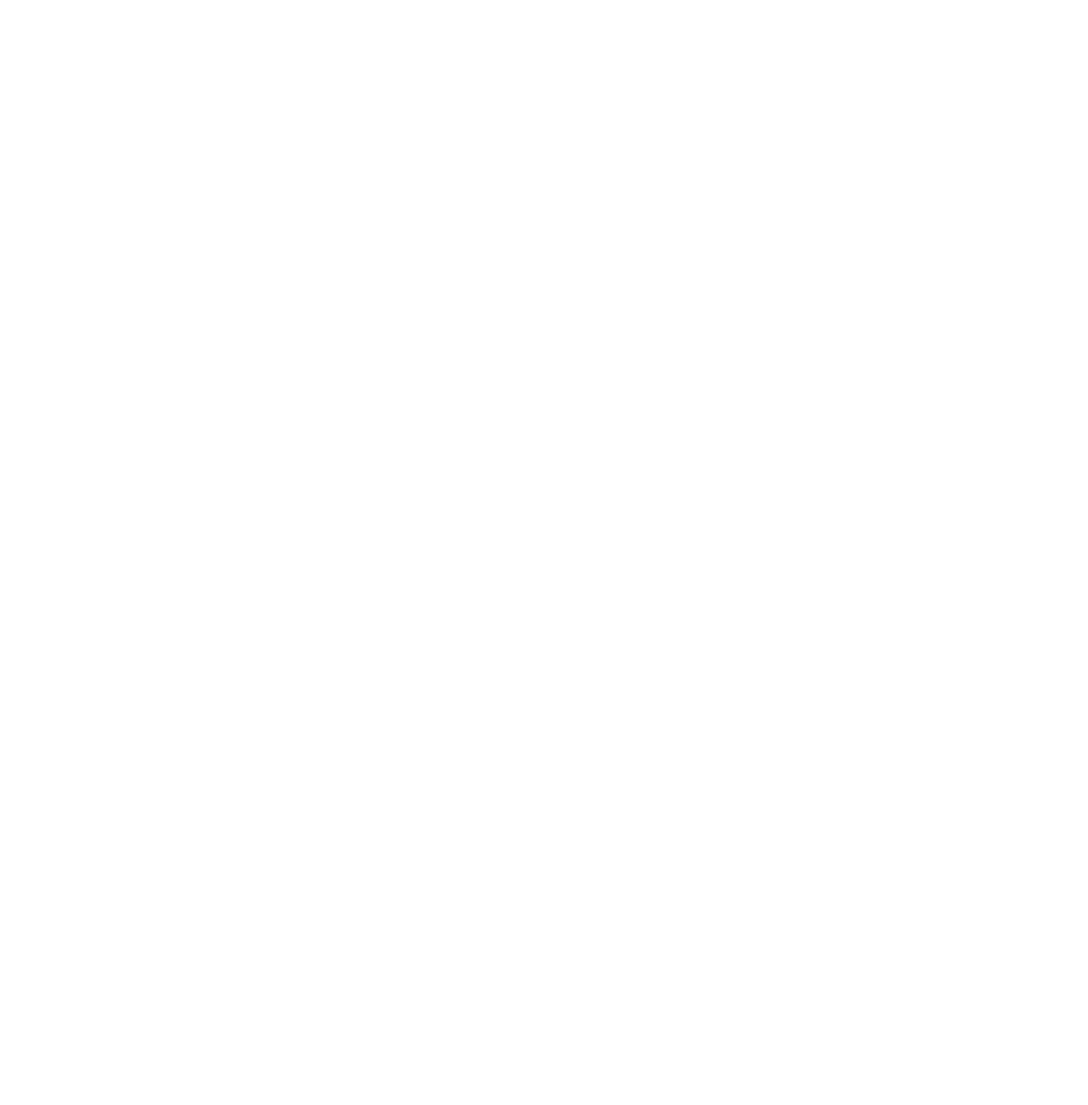
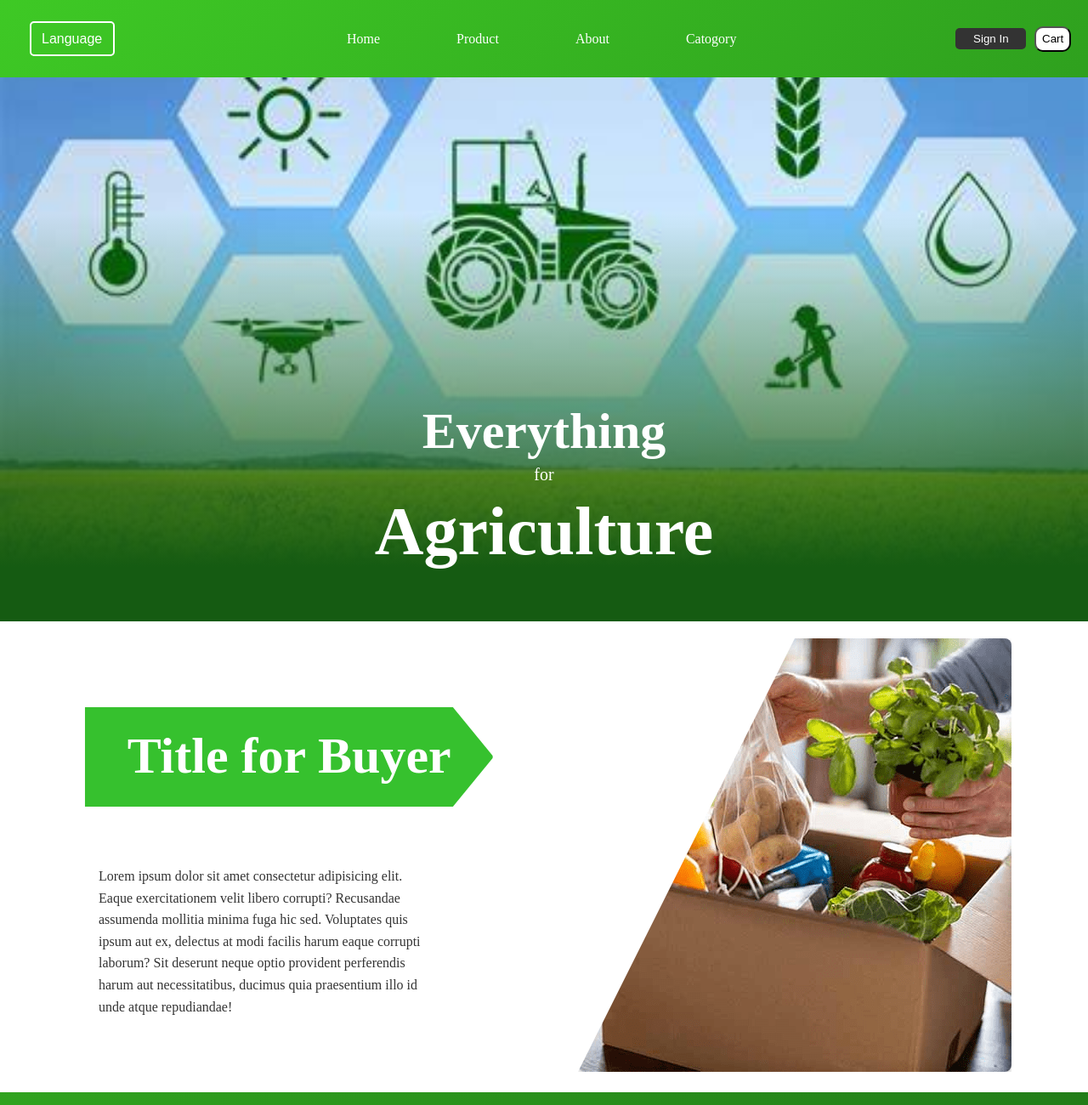
Before and after one commit to Sehan-Nadeesha/Project_AgroGo, a plain HTML site: page index.html in a window 1280 px wide. Shown: the top 1300 px of the page at 85% size. Before the commit the page ends 800 px from the top, so only its background shows below. Drawn offline with Linux system fonts and the light colour scheme.

Commit message:
create index

```diff
--- a/index.html
+++ b/index.html
@@ -10,7 +10,111 @@
 </head>
 
 <body>
+  <header class="navbar">
+    <div class="top-container">
+      <div>
+        <select class="language">
+          <option value="1">Language</option>
+          <option value="2">Option 2</option>
+          <option value="3">Option 3</option>
+        </select>
+      </div>
+      <nav class="heder-nav">
+        <div class="nav-link"><a href="#">Home</a></div>
+        <div class="nav-link"><a href="#">Product</a></div>
+        <div class="nav-link"><a href="#">About</a></div>
+        <div class="nav-link"><a href="#">Catogory</a></div>
+        <!-- <div class="nav-link">
+          Catogory
+          <div class="catogory" id="catogory">
+            <div value=""><a href="#">Catogoryt</a></div>
+            <div value=""><a href="#">Plant</a></div>
+            <div value=""><a href="#">Vegitable</a></div>
+            <div value=""><a href="#">Fruits</a></div>
+          </div>
+        </div> -->
+      </nav>
 
+      <button class="btn-Signin">Sign In</button>
+      <button class="btn-cart">Cart</button>
+
+    </div>
+  </header>
+
+  <section class="hero">
+    <div class="hero-content">
+      <h1>Everything</h1>
+      <p>for</p>
+      <h2>Agriculture</h2>
+    </div>
+  </section>
+
+  <!-- ####### Buyer Section -->
+
+  <section class="buyer-section">
+    <!-- Content Section -->
+    <div class="content">
+      <div class="title-box">
+        <h2>Title for Buyer</h2>
+      </div>
+      <p>
+        Lorem ipsum dolor sit amet consectetur adipisicing elit. Eaque exercitationem velit libero corrupti?
+        Recusandae assumenda mollitia minima fuga hic sed. Voluptates quis ipsum aut ex, delectus at modi facilis
+        harum eaque corrupti laborum? Sit deserunt neque optio provident perferendis harum aut necessitatibus,
+        ducimus quia praesentium illo id unde atque repudiandae!
+      </p>
+    </div>
+
+    <!-- Image Section -->
+    <div class="image-box">
+      <img src="src/grosery.png" alt="Box of fresh vegetables">
+    </div>
+  </section>
+
+  <!-- #### Education Section -->
+
+  <section class="buyer-section">
+    <div class="revers-box">
+      <img src="src/erninng-from-agri.jpg" alt="Erning">
+    </div>
+    <!-- Content Section -->
+    <div class="content">
+      <div class="title-box-revers">
+        <h2>Title for Education</h2>
+      </div>
+      <p>
+        Lorem ipsum dolor sit amet consectetur adipisicing elit. Eaque exercitationem velit libero corrupti?
+        Recusandae assumenda mollitia minima fuga hic sed. Voluptates quis ipsum aut ex, delectus at modi facilis
+        harum eaque corrupti laborum? Sit deserunt neque optio provident perferendis harum aut necessitatibus,
+        ducimus quia praesentium illo id unde atque repudiandae!
+      </p>
+    </div>
+
+    <!-- Image Section -->
+
+  </section>
+
+  <!-- #### Education Section -->
+
+  <section class="buyer-section">
+    <!-- Content Section -->
+    <div class="content">
+      <div class="title-box">
+        <h2>Title for Education</h2>
+      </div>
+      <p>
+        Lorem ipsum dolor sit amet consectetur adipisicing elit. Eaque exercitationem velit libero corrupti?
+        Recusandae assumenda mollitia minima fuga hic sed. Voluptates quis ipsum aut ex, delectus at modi facilis
+        harum eaque corrupti laborum? Sit deserunt neque optio provident perferendis harum aut necessitatibus,
+        ducimus quia praesentium illo id unde atque repudiandae!
+      </p>
+    </div>
+
+    <!-- Image Section -->
+    <div class="image-box">
+      <img src="src/edu-agri.png" alt="Education with Agriculture">
+    </div>
+  </section>
 
 </body>
 
--- a/style.css
+++ b/style.css
@@ -0,0 +1,209 @@
+:root {
+  --main-colour: linear-gradient(135deg, #3ec925, #155b12);
+}
+
+* {
+  box-sizing: border-box;
+}
+
+body {
+  padding: 0;
+  margin: 0;
+  background-image: var(--main-colour);
+
+}
+
+select:focus {
+  outline: none;
+}
+
+.language {
+  margin: 15px;
+  width: 100px;
+  color: #fff;
+  padding: 10px 12px;
+  background-color: transparent;
+  font-size: 16px;
+  border: 2px solid #fff;
+  border-radius: 5px;
+  cursor: pointer;
+  appearance: none;
+  /* Remove default arrow icon */
+  -webkit-appearance: none;
+  /* For Safari */
+  -moz-appearance: none;
+  /* For Firefox */
+}
+
+.language option {
+  background-color: rgba(255, 255, 255, 0.8);
+  color: #fff;
+  filter: blur(3px);
+  /* Blur effect */
+  transition: filter 0.3s ease;
+}
+
+.top-container {
+  display: flex;
+  justify-content: space-between;
+  align-items: center;
+  padding: 10px 20px;
+  background-color: transparent;
+}
+
+.nav-link a {
+  margin: 0 45px;
+  color: white;
+  text-decoration: none;
+  font-size: 16px;
+}
+
+.nav-link a:hover {
+  text-decoration: underline;
+}
+
+.heder-nav {
+  display: flex;
+  justify-content: center;
+  width: 100%;
+}
+
+.btn-Signin {
+  background-color: #333;
+  width: 100px;
+  color: white;
+  border: none;
+  border-radius: 5px;
+  padding: 5px 10px;
+  cursor: pointer;
+  margin-right: 10px;
+}
+
+.btn-cart {
+  width: 50px;
+  background-color: white;
+  border-radius: 10px;
+  height: 30px;
+}
+
+.hero {
+  display: flex;
+  justify-content: center;
+  align-items: end;
+  text-align: center;
+  width: 100%;
+  height: 80vh;
+  color: white;
+  padding: 50px 20px;
+  background-image: url('src/background.jpeg');
+  background-size: cover;
+  background-position: center;
+  position: relative;
+
+}
+
+.hero::before {
+  content: '';
+  position: absolute;
+  bottom: 0;
+  top: auto;
+  width: 100%;
+  height: 100%;
+  z-index: 1;
+  background: linear-gradient(to top, #155b12, #155b12 10%, transparent 75%);
+}
+
+.hero-content {
+  z-index: 2;
+}
+
+.hero-content h1 {
+  font-size: 60px;
+  margin: 0;
+}
+
+.hero-content p {
+  font-size: 20px;
+  margin: 5px 0;
+}
+
+.hero-content h2 {
+  font-size: 80px;
+  margin: 10px 0;
+}
+
+.buyer-section {
+  display: flex;
+  align-items: center;
+  justify-content: baseline;
+  padding: 20px;
+  gap: 20px;
+  background-color: #fff;
+  margin-bottom: 30px;
+
+}
+
+/* Content Area */
+.content {
+  width: 50vw;
+  position: relative;
+}
+
+.title-box {
+  background-color: #36c12e;
+  color: white;
+  padding: 10px 20px;
+  display: inline-block;
+  clip-path: polygon(0 0, 90% 0, 100% 50%, 90% 100%, 0 100%);
+  transform: scale(2.5) translate(0, -120%);
+  position: absolute;
+  left: 35%;
+}
+
+.title-box h2,
+.title-box-revers h2 {
+  margin: 0;
+  font-size: 24px;
+}
+
+.content p {
+  position: absolute;
+  left: 15%;
+  margin-top: 10px;
+  width: 60%;
+  font-size: 16px;
+  color: #333;
+  line-height: 1.6;
+}
+
+/* Image Box */
+.image-box {
+  position: relative;
+}
+
+.image-box img {
+  max-width: 100%;
+  height: auto;
+  border-radius: 8px;
+  box-shadow: 0 4px 8px rgba(0, 0, 0, 0.2);
+  clip-path: polygon(50% 0, 100% 0, 100% 100%, 0 100%, 0 100%);
+}
+
+.revers-box img {
+  max-width: 100%;
+  height: auto;
+  border-radius: 8px;
+  box-shadow: 0 4px 8px rgba(0, 0, 0, 0.2);
+  clip-path: polygon(0% 0, 50% 0, 100% 100%, 0 100%, 0 100%);
+}
+
+.title-box-revers {
+  background-color: #36c12e;
+  color: white;
+  padding: 10px 20px;
+  display: inline-block;
+  clip-path: polygon(10% 0, 100% 0, 100% 100%, 10% 100%, 0 50%);
+  transform: scale(2.5) translate(0, -120%);
+  position: absolute;
+  right: 35%;
+}
```
Also changed, not shown: src/background.jpeg (added), src/edu-agri.png (added), src/erninng-from-agri.jpg (added), src/grosery.png (added), 1 other file.
